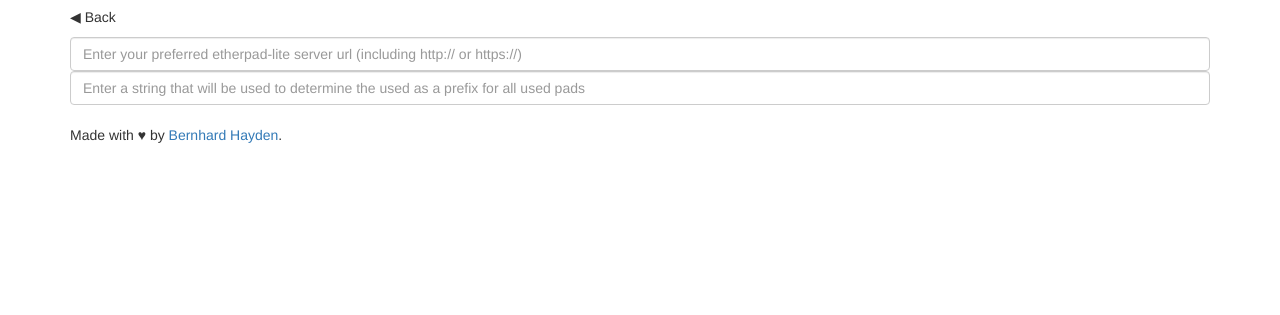
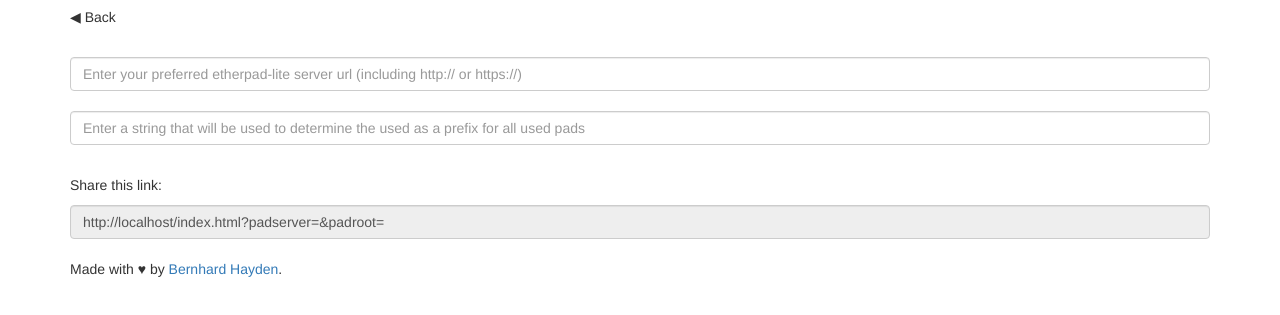
Before and after one commit to burnoutberni/collaberasmus, a plain HTML site: page index.html in a window 1280 px wide. Both pictures are taken after a click on the element "Settings". Shown: the part 63-378 px from the top of the page. Drawn offline with nearby package versions, Linux system fonts and the light colour scheme.

Commit message:
added sharing function

```diff
--- a/app.js
+++ b/app.js
@@ -43,6 +43,7 @@ createCookie("padroot", settings.padRoot, 30);
 
 $("#padServer").val(settings.padServer);
 $("#padRoot").val(settings.padRoot);
+$("#share").val(window.location+"?padserver="+settings.padServer+"&padroot="+settings.padRoot);
 
 var questionIndex = 0;
 var questionCountClosed = 0;
@@ -116,12 +117,14 @@ $("#selectSettings").click(function() {
 
 $("#padServer").blur(function() {
 	settings.padServer = $("#padServer").val();
+	$("#share").val(window.location+"?padserver="+settings.padServer+"&padroot="+settings.padRoot);
 	createCookie("padserver", settings.padServer, 30);
 	resetLoaded(".question");
 });
 
 $("#padRoot").blur(function() {
 	settings.padRoot = $("#padRoot").val();
+	$("#share").val(window.location+"?padserver="+settings.padServer+"&padroot="+settings.padRoot);
 	createCookie("padroot", settings.padRoot, 30);
 	resetLoaded(".question");
 });
--- a/index.html
+++ b/index.html
@@ -35,8 +35,12 @@
 		<div class="container" id="settings">
 			<h1>Settings</h1>
 			<p class="linkish back">&#9664; Back</p>
-			<input id="padServer" type="text" class="form-control" placeholder="Enter your preferred etherpad-lite server url (including http:// or https://)" />
-			<input id="padRoot" type="text" class="form-control" placeholder="Enter a string that will be used to determine the used as a prefix for all used pads" />
+			<p>
+				<input id="padServer" type="text" class="form-control" placeholder="Enter your preferred etherpad-lite server url (including http:// or https://)" />
+				<input id="padRoot" type="text" class="form-control" placeholder="Enter a string that will be used to determine the used as a prefix for all used pads" />
+			</p>
+			<p>Share this link:</p>
+			<input id="share" class="form-control" type="text" placeholder="" readonly />
 		</div>
 
 		<div class="container">
--- a/style.css
+++ b/style.css
@@ -40,6 +40,10 @@ p, .loadedItem {
 	color: #F0AD4E;
 }
 
+#share {
+	float:left;
+}
+
 footer {
 	margin: 20px 0;
 }
```
